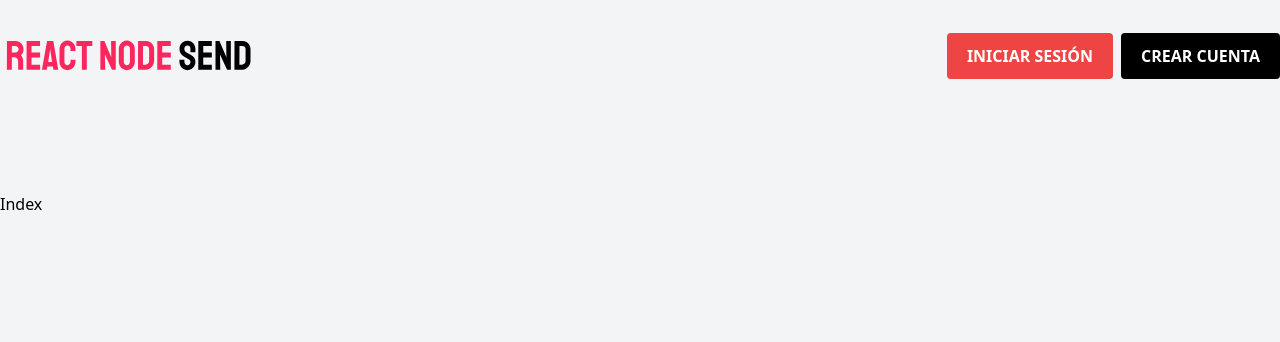
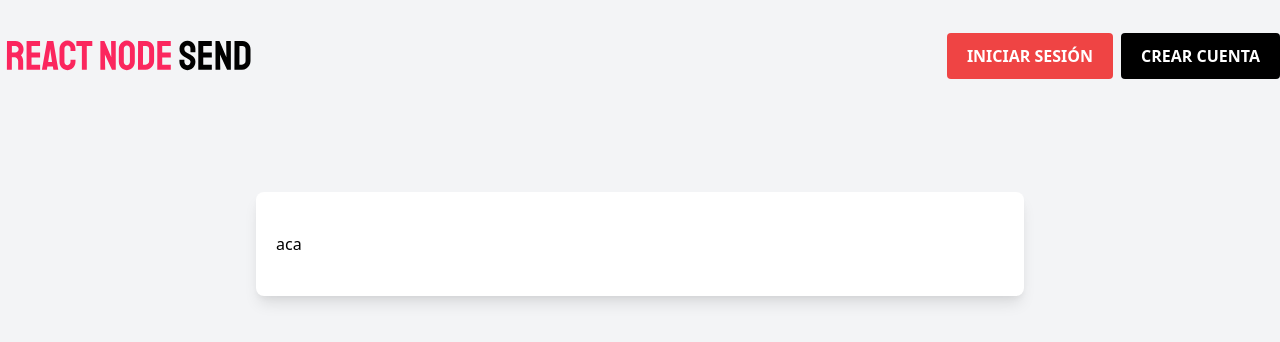
Before and after one commit to QuispeRosasGabriel/files-frontend-app, a Next.js app: page / in a window 1280 px wide. Shown: the top 342 px of the page. Built offline with nearby package versions, Linux system fonts and the light colour scheme; no server answers.

Commit message:
validando en el index

```diff
--- a/pages/index.js
+++ b/pages/index.js
@@ -13,7 +13,14 @@ const Index = () => {
 
   return (
     <Layout>
-      <h1>Index</h1>
+      <div className="md:w-4/5 xl:w-3/5 mx-auto mb-32">
+        <div className="lg:flex md:shadow-lg p-5 bg-white rounded-lg py-10">
+            aca
+          <div className="md:flex-1 mb-3 mx-2 mt-16 lg:mt-0">
+
+          </div>
+        </div>
+      </div>
     </Layout>
   )
 }
```
